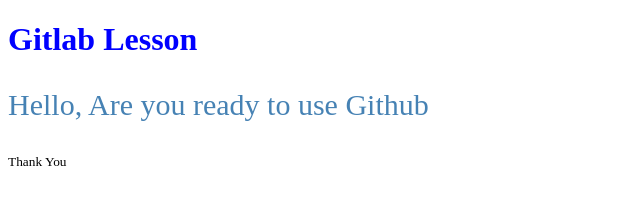
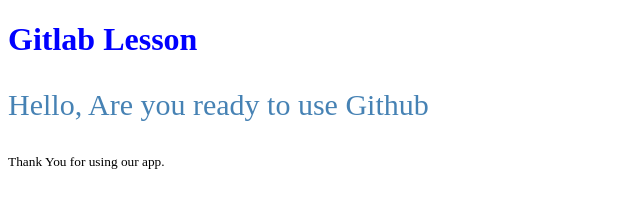
Before and after one commit to RogerOkkarMin/githublesson1, a plain HTML site: page index.html in a window 1280 px wide. Shown: the full height of the page, 0-640 px from the left. Drawn offline with Linux system fonts and the light colour scheme.

Commit message:
M githubsite app index.html

```diff
--- a/index.html
+++ b/index.html
@@ -15,7 +15,7 @@
 <body>
 	<h1>Gitlab Lesson</h1>
 	<p>Hello, Are you ready to use Github</p>
-	<small>Thank You</small>
+	<small>Thank You for using our app.</small>
 </body>
 </html>
 
```
